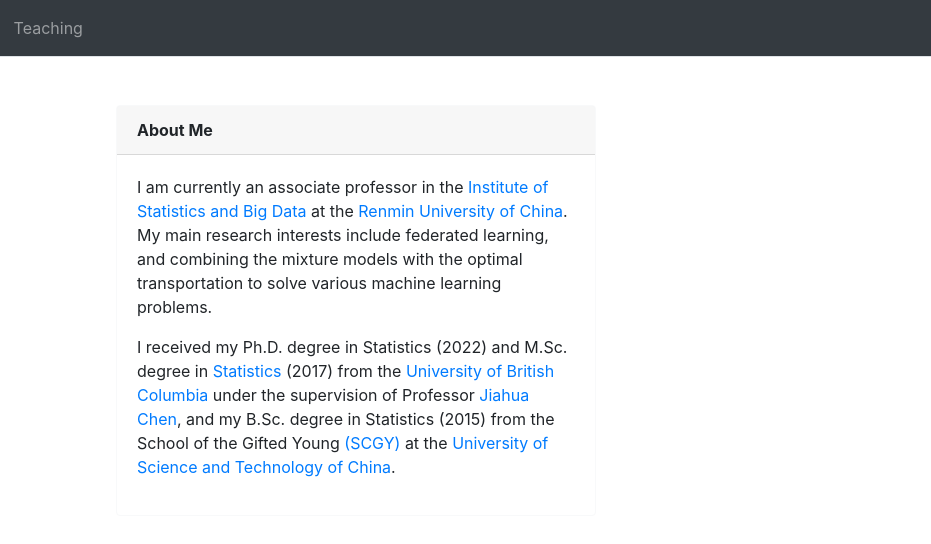
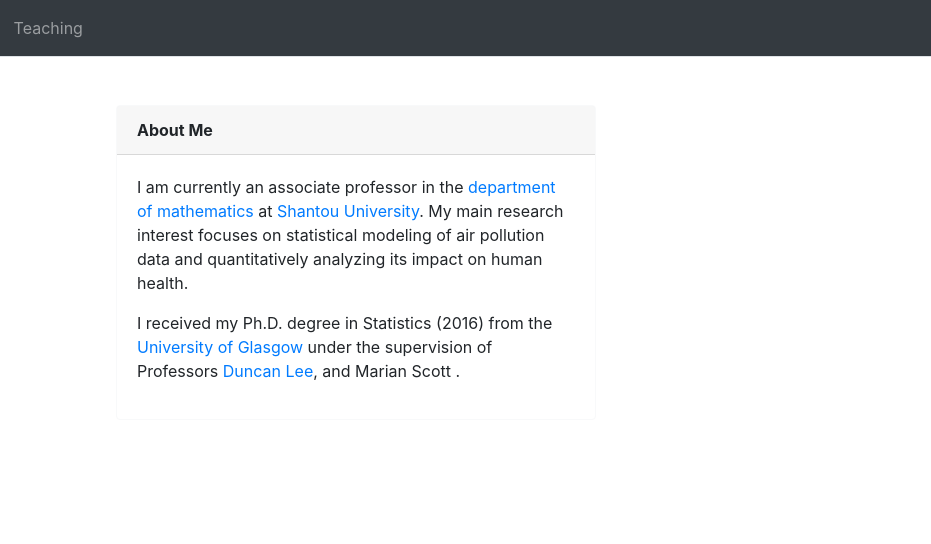
Before and after one commit to hgw0610209/hgw0610209.github.io, a plain HTML site: page index.html in a window 1280 px wide. Shown: the full height of the page, 349-1280 px from the left. Drawn offline with nearby package versions, Linux system fonts and the light colour scheme.

Commit message:
Update index.html

```diff
--- a/index.html
+++ b/index.html
@@ -94,11 +94,11 @@
                 <div class="card border-light mb-3" style="max-width: 30rem;">
                         <div class="card-header"><strong>About Me</strong></div>
                         <div class="card-body">
-                            <p>I am currently an associate professor in the <a href="http://isbd.ruc.edu.cn/">Institute of Statistics and Big Data</a>
-                            at the <a href="https://www.ruc.edu.cn/">Renmin University of China</a>.
-                            My main research interests include federated learning, and combining the mixture models with the optimal transportation to solve various machine learning problems.</p>
+                            <p>I am currently an associate professor in the <a href="https://math.stu.edu.cn/index.htm"> department of mathematics</a>
+                            at <a href="https://english.stu.edu.cn/">Shantou University</a>.
+                            My main research interest focuses on statistical modeling of air pollution data and quantitatively analyzing its impact on human health.</p>
 
-                            <p>I received my Ph.D. degree in Statistics (2022) and M.Sc. degree in <a href="https://www.stat.ubc.ca/">Statistics</a> (2017) from the <a href="https://www.ubc.ca/">University of British Columbia</a> under the supervision of Professor <a href="https://www.stat.ubc.ca/~jhchen/">Jiahua Chen</a>, and my B.Sc. degree in Statistics (2015) from the School of the Gifted Young <a href="https://en.scgy.ustc.edu.cn/">(SCGY)</a> at the  <a href="https://en.ustc.edu.cn/">University of Science and Technology of China</a>.
+                            <p>I received my Ph.D. degree in Statistics (2016) from the <a href="https://www.gla.ac.uk/">University of Glasgow</a> under the supervision of Professors <a href="https://www.gla.ac.uk/schools/mathematicsstatistics/staff/duncanlee/">Duncan Lee</a>, and Marian Scott <a href="https://www.gla.ac.uk/schools/mathematicsstatistics/staff/escott/"></a>.
                             </p>
 
                         </div>
```
